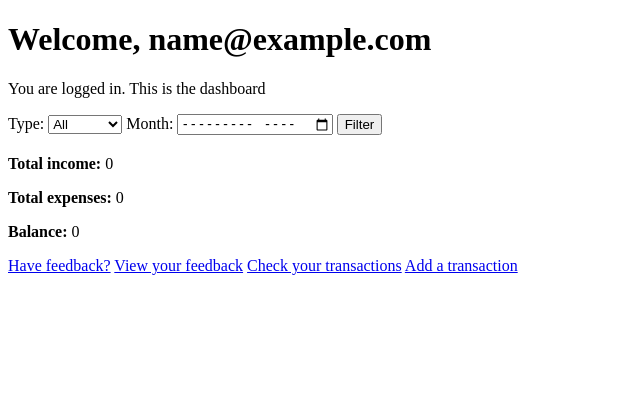
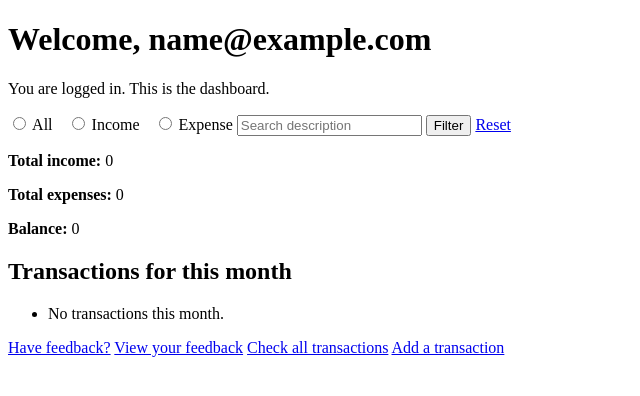
Before and after one commit to Dion-Krasniqi/personal-finance-dashboard, a Django app: page /accounts/dashboard/ in a window 1280 px wide. Shown: the part 65-461 px from the top of the page, without its empty margins (0-640 px from the left). Run offline with Django 5.2, Linux system fonts and the light colour scheme; the visitor is signed in with stand-in values (Sample User, id 1); data that the repository does not hold is empty.

Commit message:
Created helper function for filtering transactions, then implemented it in the dashboard and transaction list views and respective html pages

```diff
--- a/backend/accounts/templates/accounts/dashboard.html
+++ b/backend/accounts/templates/accounts/dashboard.html
@@ -2,24 +2,42 @@
 
 {% block content %}
     <h1>Welcome, {{ user.email }}</h1>
-    <p>You are logged in. This is the dashboard</p>
-    <form method = "get" style = "margin-bottom:20px;">
-        <label for = "type">Type:</label>
-        <select name = "type" id = "type">
-            <option value = "all" {% if filter_type == 'all' %}selected{% endif %}>All</option>
-            <option value = "income" {% if filter_type == 'income' %}selected{% endif %}>Income</option>
-            <option value = "expense" {% if filter_type == 'expense' %}selected{% endif %}>Expense</option>
-        </select>
-        <label for = "month">Month:</label>
-        <input type = "month" name = "month" id = "month" value = "{{ month }}">
-        <button type = "submit">Filter</button>
-    </form>
+    <p>You are logged in. This is the dashboard.</p>
+
+    <form method = "get">
+            <input type="radio" name="type" value="all" {% if filter_type == 'all' %}checked{% endif %}>
+            All
+        </label>
+        <label style="margin-left:10px;">
+            <input type="radio" name="type" value="income" {% if filter_type == 'income' %}checked{% endif %}>
+            Income
+        </label>
+        <label style="margin-left:10px;">
+            <input type="radio" name="type" value="expense" {% if filter_type == 'expense' %}checked{% endif %}>
+            Expense
+        </label>
+            <input type = "text" name = "search" placeholder = "Search description" value = "{{ search_query }}">
+            <button type = "submit">Filter</button>
+            <a href = "{% url 'dashboard' %}">Reset</a>
+        </form>
+
     <p><strong>Total income: </strong>{{ income }}</p>
     <p><strong>Total expenses: </strong>{{ expenses }}</p>
     <p><strong>Balance: </strong>{{ balance }}</p>
 
-    <a href = "{% url 'feedback' %}">Have feedback?</a>
-    <a href = "{% url 'feedback_list' %}">View your feedback</a>
-    <a href = "{% url 'list_transactions' %}">Check your transactions</a>
-    <a href = "{% url 'add_transaction' %}">Add a transaction</a>
+    <h2>Transactions for this month</h2>
+    <ul>
+        {% for transaction in transactions %}
+            <li>
+                {{ transaction.date }} — {{ transaction.type }} — {{ transaction.description }} — {{ transaction.amount }}
+            </li>
+        {% empty %}
+            <li>No transactions this month.</li>
+        {% endfor %}
+    </ul>
+
+    <a href="{% url 'feedback' %}">Have feedback?</a>
+    <a href="{% url 'feedback_list' %}">View your feedback</a>
+    <a href="{% url 'list_transactions' %}">Check all transactions</a>
+    <a href="{% url 'add_transaction' %}">Add a transaction</a>
 {% endblock content %}
--- a/backend/accounts/templates/accounts/register.html
+++ b/backend/accounts/templates/accounts/register.html
@@ -7,6 +7,6 @@
         {{ form.as_p }}
         <button type = "submit">Create Account</button>
     </form>
-    <p>Already have an account?<a href = "{ url 'login' }">Login here</a></p>
+    <p>Already have an account?<a href = "{% url 'login' %}">Login here</a></p>
 
 {% endblock %}
--- a/backend/accounts/views.py
+++ b/backend/accounts/views.py
@@ -5,11 +5,14 @@ from django.contrib.auth.views import LoginView, LogoutView
 from django.views.generic import CreateView
 from django.urls import reverse_lazy
 from django.contrib.auth.decorators import login_required
+from django.utils.timezone import now
 from finance.models import Transaction
+from finance.utils import filter_transactions
 from django.db.models import Sum
 
 from .forms import UserRegistrationForm, LoginForm, RegistrationForm, FeedbackForm, ProfileForm
 from .models import CustomUser, Feedback
+
 
 
 # Create your views here.
@@ -45,21 +48,12 @@ class RegisterView(CreateView):
 @login_required
 def dashboard(request):
     user = request.user
+    today = now().date()
+    year, month = today.year, today.month
 
-    transactions = Transaction.objects.filter(user = user).order_by('-date')
 
-    filter_type = request.GET.get('type', 'all')
-    if filter_type in ['income', 'expense']:
-        transactions = transactions.filter(type = filter_type)
-
-    month = request.GET.get('month')
-    if month:
-        try:
-            year, month_num = map(int, month.split('-'))
-            transactions = transactions.filter(date__year = year, date__month = month_num)
-        except ValueError:
-            pass
-
+    qs = Transaction.objects.filter(user = user, date__year = today.year, date__month = today.month)
+    transactions, filter_type, search_query, start_date, end_date = filter_transactions(request, qs)
 
     income = transactions.filter(type = 'income').aggregate(total = Sum('amount'))['total'] or 0 # if there isnt any, it doesnt return None but 0
     expenses = transactions.filter(type = 'expense').aggregate(total = Sum('amount'))['total'] or 0
@@ -69,8 +63,7 @@ def dashboard(request):
                                                         "income" : income,
                                                         "expenses" : expenses,
                                                         "balance" : balance,
-                                                        "filter_type" : filter_type,
-                                                        "month" : month,
+                                                        "search_query" : search_query,
                                                     })
 
 
--- /dev/null
+++ b/backend/finance/utils.py
@@ -0,0 +1,27 @@
+from django.utils.dateparse import parse_date
+
+def filter_transactions(request, qs):
+    filter_type = request.GET.get('type', 'all')
+    if filter_type in ['income', 'expense']:
+        qs = qs.filter(type = filter_type)
+
+    month = request.GET.get('month')
+    if month:
+        try:
+            year, month_num = map(int, month.split('-'))
+            qs = qs.filter(date__year = year, date__month = month_num)
+        except ValueError:
+            pass
+
+    search_query = request.GET.get('search', '')
+    if search_query:
+        qs = qs.filter(description = search_query)
+
+    start_date = request.GET.get('start_date')
+    end_date = request.GET.get('end_date')
+    if start_date:
+        qs = qs.filter(date__gte = parse_date(start_date))
+    if end_date:
+        qs = qs.filter(date__lte = parse_date(end_date))
+
+    return qs, filter_type, search_query, start_date, end_date
```
Also changed, not shown: backend/finance/templates/finance/list_transactions.html (+7 -0 lines), backend/finance/views.py (+8 -2 lines).
